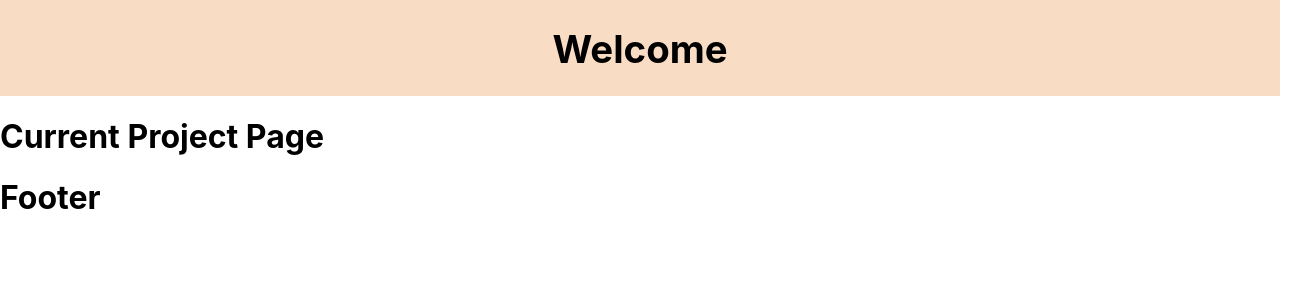
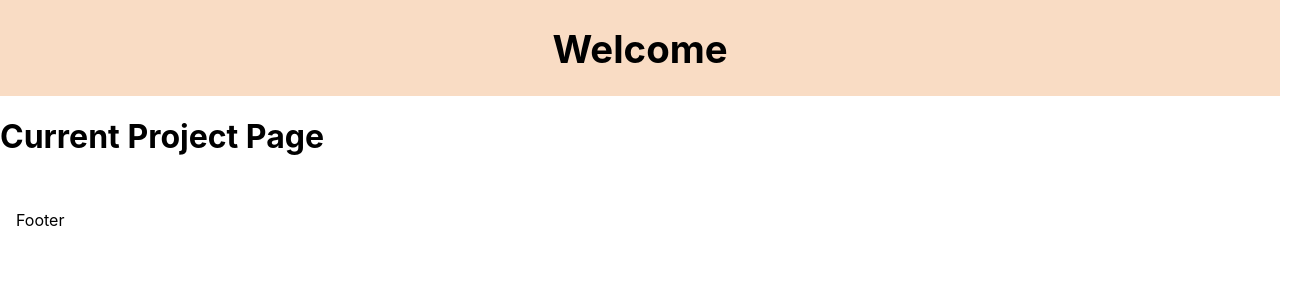
Before and after one commit to StuartGavidia/PortfolioWebsite, a React (Create React App) app: page /home/Jammming in a window 1280 px wide. Shown: the top 300 px of the page, 1312 px wide, since content can reach past the window. Built offline with nearby package versions, Linux system fonts and the light colour scheme.

Commit message:
Bug fixes

```diff
--- a/src/components/Footer/Footer.css
+++ b/src/components/Footer/Footer.css
@@ -1,4 +1,6 @@
 .footer {
     height: 6rem;
     width: 100%;
+    background-color: white;
+    padding: 1rem;
 }
--- a/src/components/Footer/Footer.tsx
+++ b/src/components/Footer/Footer.tsx
@@ -4,7 +4,7 @@ import './Footer.css'
 const Footer = () => {
     return (
         <div className="footer">
-            <h1>Footer</h1>
+            <p>Footer</p>
         </div>
     )
 }
```
